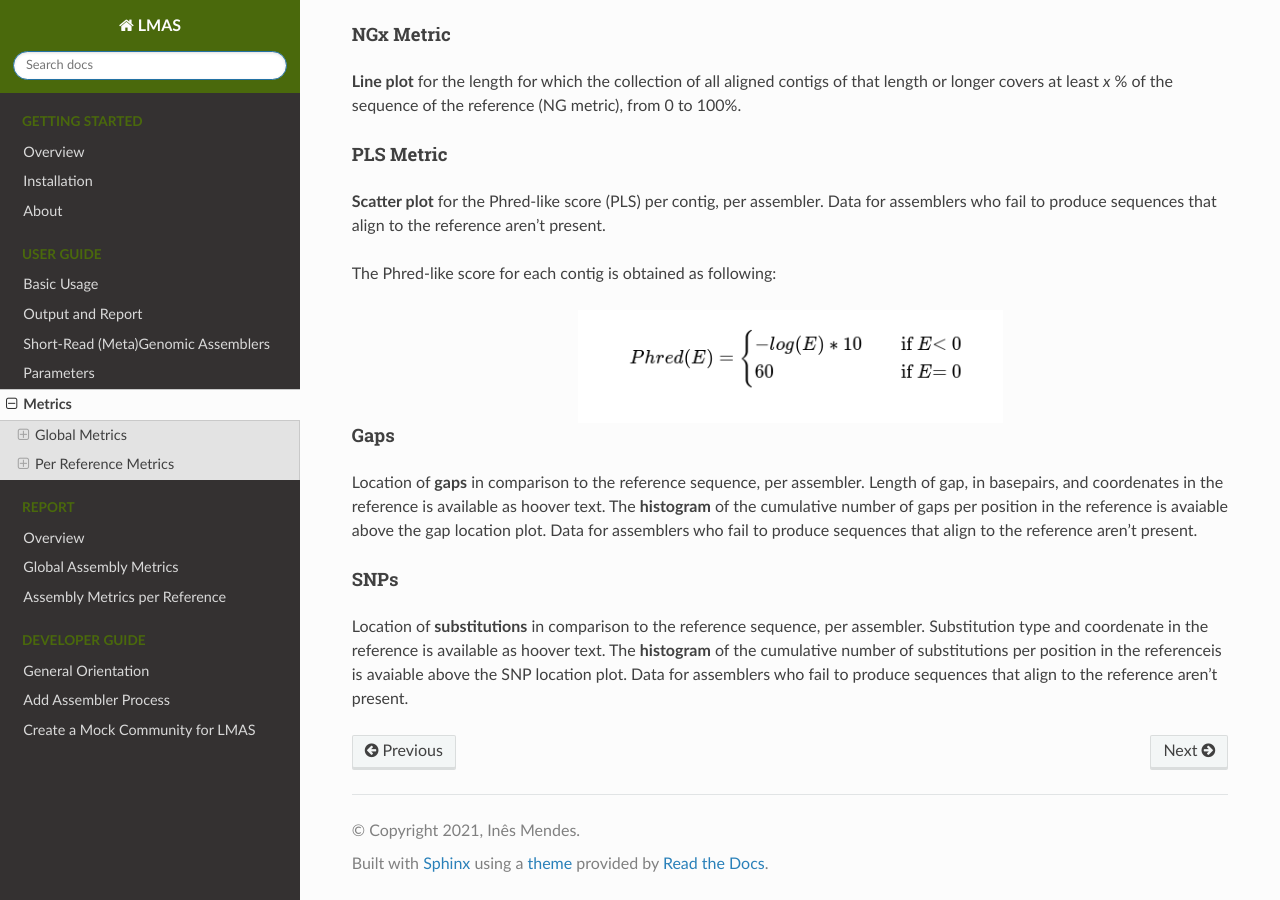
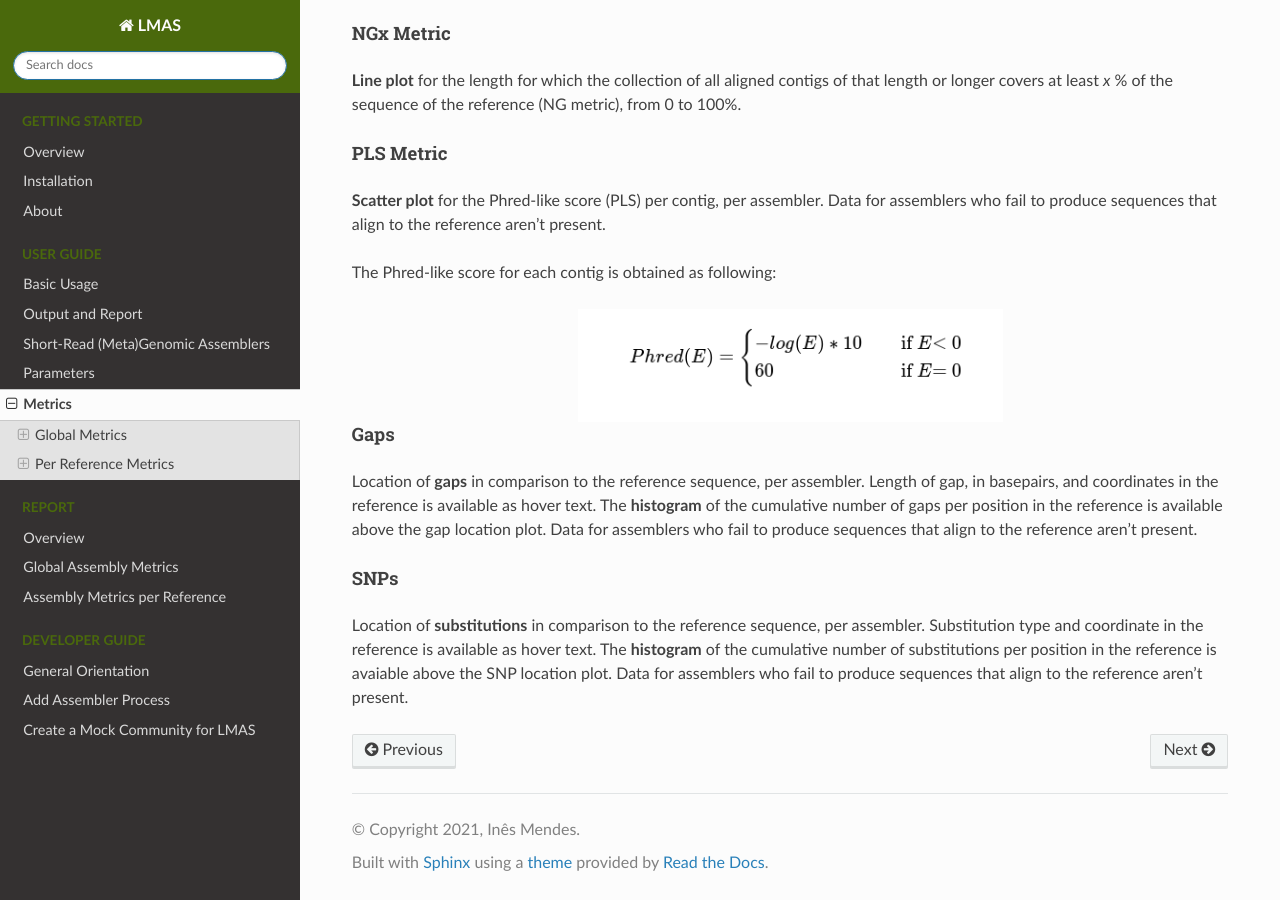
Before and after one commit to B-UMMI/LMAS, a Sphinx documentation site: the page built from docs/user/metrics.rst, in a window 1280 px wide and 900 px high, scrolled down 4374 px. Built offline with Sphinx 7.4.7 and the Read the Docs theme 2.0.0, drawn with Linux system fonts in a browser that asks for light colours; some of the changed text lies outside the part shown.

Commit message:
Update metrics.

```diff
--- a/docs/user/metrics.rst
+++ b/docs/user/metrics.rst
@@ -8,8 +8,8 @@
 Global Table Metrics
 ^^^^^^^^^^^^^^^^^^^^^
 
-Global table metrics are presented both for the **Original Assembly** and in the **Filtered Assembly**.
-Assemblies are filtered by a minumum contig size, defined in the ``--minLength`` parameter.
+Global table metrics are presented both for the **Original Assembly** and for the **Filtered Assembly**.
+Assemblies are filtered by a minimum contig size, defined in the ``--minLength`` parameter.
 
 Contigs
 """""""
@@ -42,7 +42,7 @@
 Number of 'N's
 """"""""""""""
 * Total of 'N's in assembly basepairs;
-* Calculated for the **Original Assembly** and the**Filtered Assembly**, by minimum contig size as defined in the ``--minLength`` parameter;
+* Calculated for the **Original Assembly** and the **Filtered Assembly**, by minimum contig size as defined in the ``--minLength`` parameter;
 
 Missassembled Contigs
 """""""""""""""""""""
@@ -52,7 +52,7 @@
 Global Plot Metrics
 ^^^^^^^^^^^^^^^^^^^^
 Global plot metrics are presented for the **Filtered Assembly**.
-Assemblies are filtered by a minumum contig size, defined in the ``--minLength`` parameter.
+Assemblies are filtered by a minimum contig size, defined in the ``--minLength`` parameter.
 
 Contig size distribution per assembler
 """""""""""""""""""""""""""""""""""""""
@@ -68,9 +68,9 @@
 Misassembled contigs
 """"""""""""""""""""
 
-This plot contains a **scatter plot** for misassembled contigs per assembler. The *y-axis* represent the number of blocks the misassembled
+This plot contains a **scatter plot** for misassembled contigs per assembler. The *y-axis* represents the number of blocks the misassembled
 contig was broken into in the mapping process, and the *x-axis* its size in basepairs.
-Information of the **type of misassembly** is available as hoover text for the type of misassembly.
+Information of the **type of misassembly** is available as hover text for the type of misassembly.
 
 Types of misassembly detected:
 
@@ -86,7 +86,7 @@
 ---------------------
 
 Metrics per reference are calculated with ``minimap2`` mapping results between the the **Filtered Assembly** and the **tripled reference sequences**.
-Assemblies are filtered by a minumum contig size, defined in the ``--minLength`` parameter.
+Assemblies are filtered by a minimum contig size, defined in the ``--minLength`` parameter.
 
 Reference Table Metrics
 ^^^^^^^^^^^^^^^^^^^^^^^^^
@@ -196,14 +196,14 @@
 
 Gaps
 """"
-Location of **gaps** in comparison to the reference sequence, per assembler. Length of gap, in basepairs, and coordenates in the reference
-is available as hoover text.
-The **histogram** of the cumulative number of gaps per position in the reference is avaiable above the gap location plot.
+Location of **gaps** in comparison to the reference sequence, per assembler. Length of gap, in basepairs, and coordinates in the reference
+is available as hover text.
+The **histogram** of the cumulative number of gaps per position in the reference is available above the gap location plot.
 Data for assemblers who fail to produce sequences that align to the reference aren't present.
 
 SNPs
 """"
-Location of **substitutions** in comparison to the reference sequence, per assembler. Substitution type and coordenate in the reference
-is available as hoover text.
-The **histogram** of the cumulative number of substitutions per position in the referenceis is avaiable above the SNP location plot.
+Location of **substitutions** in comparison to the reference sequence, per assembler. Substitution type and coordinate in the reference
+is available as hover text.
+The **histogram** of the cumulative number of substitutions per position in the reference is avaiable above the SNP location plot.
 Data for assemblers who fail to produce sequences that align to the reference aren't present.
```
